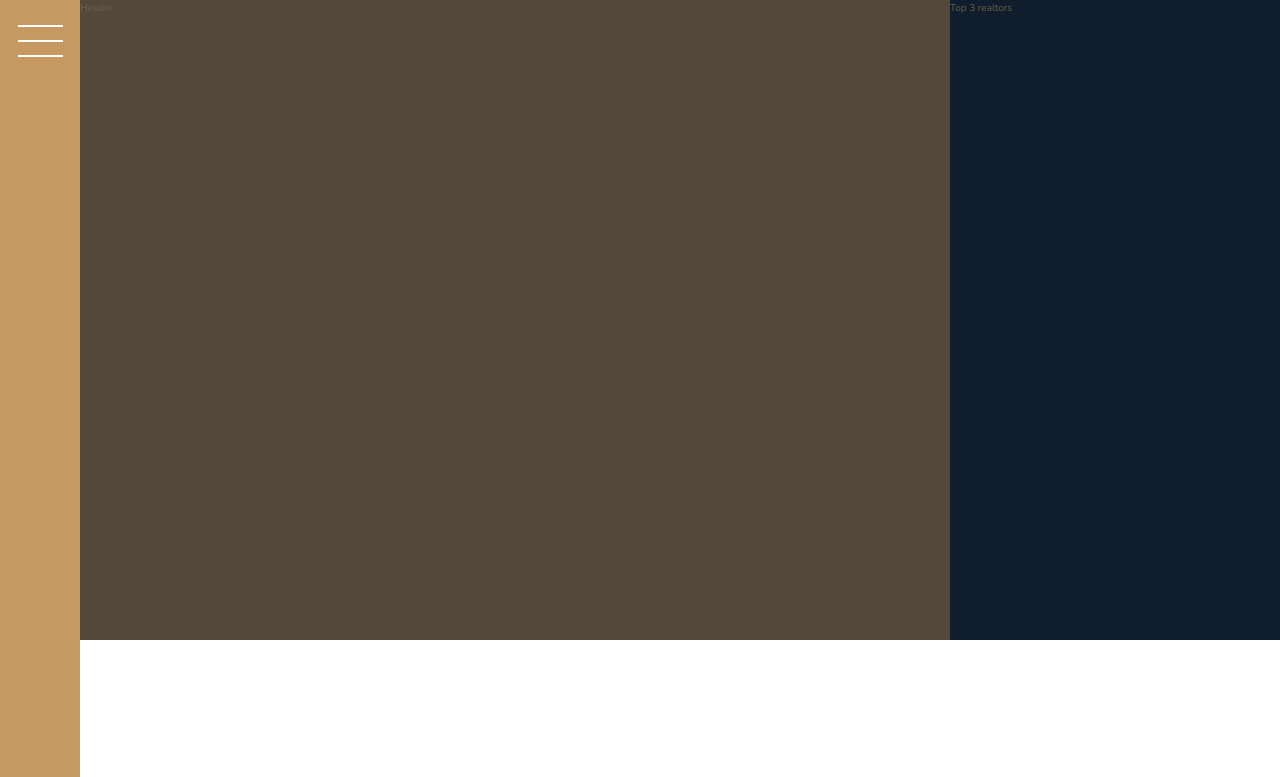
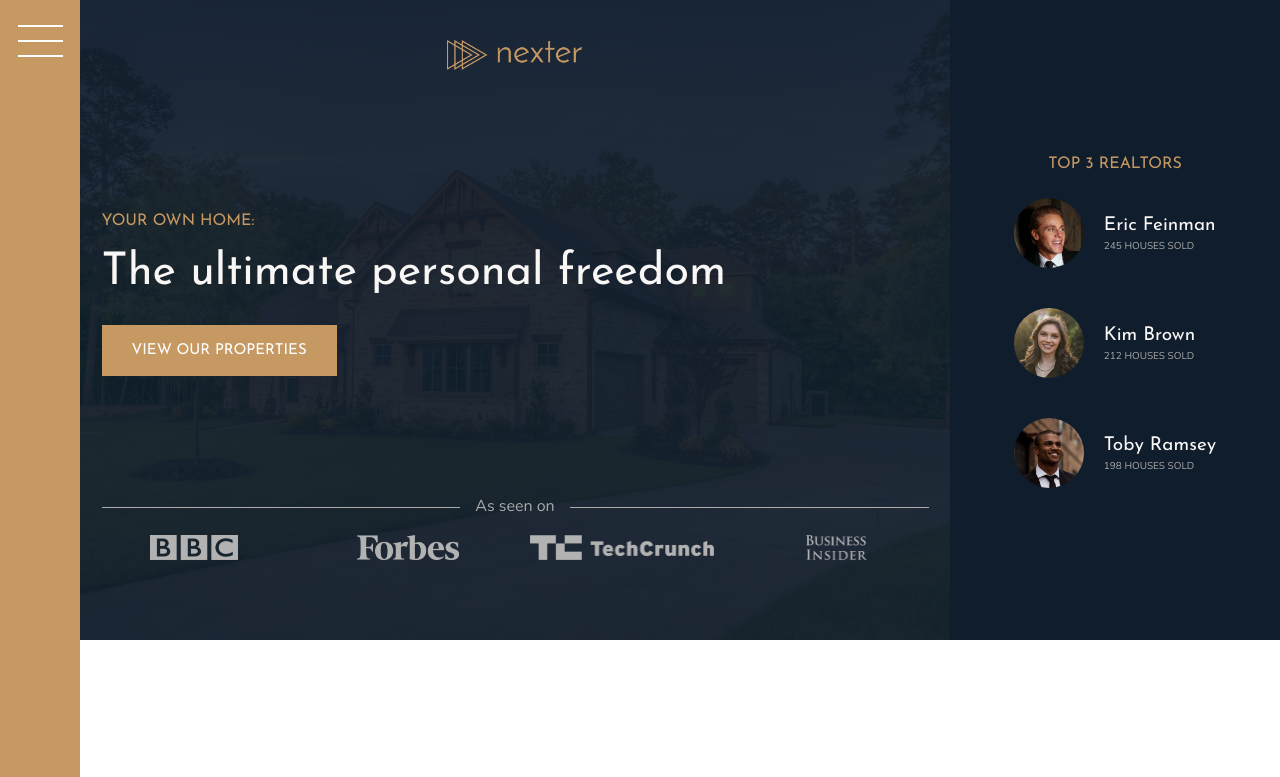
Before and after one commit to sankait36/nexter, a website: page index.html in a window 1280 px wide. Shown: the top 777 px of the page. Drawn offline with nearby package versions, Linux system fonts and the light colour scheme.

Commit message:
Adds header

```diff
--- a/index.html
+++ b/index.html
@@ -18,10 +18,39 @@
     <button class="nav-btn"></button>
   </div>
   <header class="header">
-    Header
+    <img src="img/logo.png" alt="Nexter logo" class="header__logo">
+    <h3 class="heading-3">Your own home:</h3>
+    <h1 class="heading-1">The ultimate personal freedom</h1>
+    <button class="btn header__btn">View our properties</button>
+    <div class="header__seen-on-text">As seen on</div>
+    <div class="header__seen-on-logos">
+      <img src="img/logo-bbc.png" alt="Seen on logo 1">
+      <img src="img/logo-forbes.png" alt="Seen on logo 1">
+      <img src="img/logo-techcrunch.png" alt="Seen on logo 1">
+      <img src="img/logo-bi.png" alt="Seen on logo 1">
+    </div>
   </header>
   <div class="realtors">
-    Top 3 realtors
+    <h3 class="heading-3">Top 3 Realtors</h3>
+    <div class="realtors__list">
+      <img src="img/realtor-1.jpeg" alt="Realtor 1" class="realtors__img">
+      <div class="realtors__details">
+        <h4 class="heading-4 heading-4--light">Eric Feinman</h4>
+        <p class="realtors__sold">245 houses sold</p>
+      </div>
+
+      <img src="img/realtor-2.jpeg" alt="Realtor 2" class="realtors__img">
+      <div class="realtors__details">
+        <h4 class="heading-4 heading-4--light">Kim Brown</h4>
+        <p class="realtors__sold">212 houses sold</p>
+      </div>
+
+      <img src="img/realtor-3.jpeg" alt="Realtor 3" class="realtors__img">
+      <div class="realtors__details">
+        <h4 class="heading-4 heading-4--light">Toby Ramsey</h4>
+        <p class="realtors__sold">198 houses sold</p>
+      </div>
+    </div>
   </div>
 
   <section class="features">
--- a/sass/_header.scss
+++ b/sass/_header.scss
@@ -1,4 +1,53 @@
 .header {
   background-color: $color-grey-dark-1;
   grid-column: full-start / col-end 6;
+  background-image: linear-gradient(rgba($color-secondary, .93), rgba($color-secondary, .93)), url(../img/hero.jpeg);
+  background-size: cover;
+  background-position: center;
+  padding: 8rem;
+
+  padding-top: 4rem;
+
+  display: grid;
+  grid-template-rows: 1fr min-content 6rem 1fr;
+  grid-template-columns: max-content;
+  grid-row-gap: 1.5rem;
+  justify-content: center;
+
+  &__logo {
+    height: 3rem;
+    justify-self: center;
+  }
+
+  &__btn {
+    align-self: start;
+    justify-self: start;
+  }
+
+  &__seen-on-text {
+    display: grid;
+    grid-template-columns: 1fr max-content 1fr;
+    grid-column-gap: 1.5rem;
+    align-items: center;
+    font-size: 1.6rem;
+    color: $color-grey-light-2;
+    &::before,
+    &::after {
+      content: "";
+      height: 1px;
+      display: block;
+      background-color: currentColor;
+    }
+  }
+
+  &__seen-on-logos {
+    display: grid;
+    grid-template-columns: repeat(4, 1fr);
+    grid-column-gap: 3rem;
+    justify-items: center;
+    img {
+      height: 2.5rem;
+      filter: brightness(70%);
+    }
+  }
 }
--- a/sass/_realtors.scss
+++ b/sass/_realtors.scss
@@ -1,4 +1,31 @@
 .realtors {
   background-color: $color-secondary;
   grid-column: col-start 7 / full-end;
+  padding: 3rem;
+
+  display: grid;
+  align-content: center;
+  justify-content: center;
+  justify-items: center;
+  grid-row-gap: 2rem;
+
+  &__list {
+    display: grid;
+    grid-template-columns: min-content max-content;
+    grid-column-gap: 2rem;
+    grid-row-gap: 5vh;
+    align-items: center;
+  }
+
+  &__img {
+    width: 7rem;
+    border-radius: 50%;
+    display: block;
+  }
+
+  &__sold {
+    text-transform: uppercase;
+    color: $color-grey-light-2;
+    margin-top: -3px;
+  }
 }
--- a/sass/_typography.scss
+++ b/sass/_typography.scss
@@ -4,6 +4,9 @@
 }
 .heading-1 {
   @extend %heading;
+  font-size: 4.5rem;
+  color: $color-grey-light-1;
+  line-height: 1;
 }
 
 .heading-2 {
```
Also changed, not shown: css/style.css.
